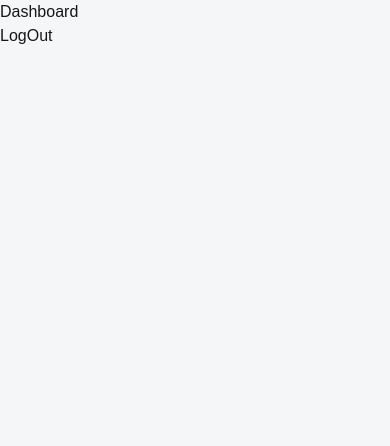
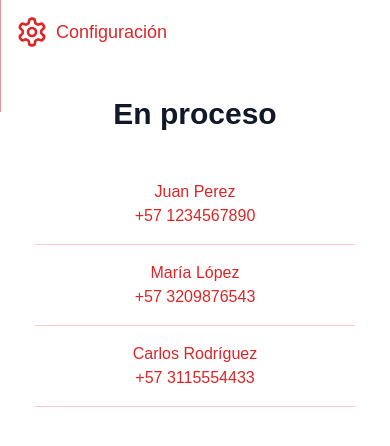
Before and after one commit to StrokeE-App/paramedic-app, a Next.js app: page /dashboard in a window 390 px wide. Shown: the top 446 px of the page. Built offline with nearby package versions, Linux system fonts and the light colour scheme; no server answers; sample sign-in values are in the browser's storage.

Commit message:
Feat/strokee 16/dashboard emergency reception (#4)
* feat: create dashboard view

* feat: create settings menu, create emergency mockups and connect emergency card with emergency details view

* refactor: remove console.logs

* fix: make login page responsive

```diff
--- a/app/dashboard/page.tsx
+++ b/app/dashboard/page.tsx
@@ -1,22 +1,27 @@
 'use client';
-import { useAuth } from '@/context/AuthContext';
-import { SignOut } from '@/firebase/config';
+
+// Mocks
+import {emergenciesList} from '@/mocks/emergency';
+
+// Components
+import EmergencyCard from '@/components/EmergencyCard';
+import SettingsMenu from '@/components/SettingsMenu';
 
 export default function Dashboard() {
-  const { user } = useAuth();
+	return (
+		<main className="min-h-screen bg-white p-4">
+			{/* Header */}
+			<SettingsMenu />
 
-  const handleLogOut = async () => {
-    try {
-      await SignOut();
-    } catch (error) {
-      console.error('Error logging out:', error);
-    }
-  };
+			{/* Main Content */}
+			<div className="mt-12 px-4 flex flex-col items-center w-full">
+				<h1 className="text-3xl font-bold text-gray-900 mb-8">En proceso</h1>
 
-  return (
-    <div>
-      <h1>Dashboard</h1>
-      <button onClick={handleLogOut}>LogOut</button>
-    </div>
-  );
+				{/* Patient Information */}
+				{emergenciesList.map((emergency) => (
+					<EmergencyCard key={emergency.emergencyId} userName={emergency.userName} userPhone={emergency.userPhone} emergencyId={emergency.emergencyId} />
+				))}
+			</div>
+		</main>
+	);
 }
--- a/app/emergency/[emergencyId]/page.tsx
+++ b/app/emergency/[emergencyId]/page.tsx
@@ -1,50 +1,40 @@
 'use client';
 
-import React, {useState, useEffect} from 'react'
-import { EmergencyInfo } from '@/types';
+import React, {useState, useEffect} from 'react';
+import {EmergencyInfo} from '@/types';
+import {ArrowBigLeft} from 'lucide-react';
+import Link from 'next/link';
+
+// Mocks
+import {emergency1} from '@/mocks/emergency';
+
+// Components
 import EmergencyInfoComponent from '@/components/EmergencyInfoComponent';
 import ConfirmStrokeComponent from '@/components/ConfirmStrokeComponent';
-import { ArrowBigLeft } from 'lucide-react';
-import Link from 'next/link';
-export default function EmergencyClientPage({
-  params,
-}: {
-  params: Promise<{ emergencyId: string }>;
-}) {
-  const { emergencyId } = React.use(params);
-  const [emergency, setEmergency] = useState< EmergencyInfo | null >(null);
-  const myEmergencyId = emergencyId || "123";
-  //Delete after fetching emergency info
-  const fiveMinutesAgo = new Date(Date.now() - 5 * 60 * 1000);
+
+export default function EmergencyClientPage({params}: {params: Promise<{emergencyId: string}>}) {
+	const {emergencyId} = React.use(params);
+	const [emergency, setEmergency] = useState<EmergencyInfo | null>(null);
+	const myEmergencyId = emergencyId || '123';
 
 	useEffect(() => {
 		// Fetch emergency info
 		// setEmergency(emergencyInfo);
+		// make a new date with the current date and then pass it to a string
 
-    // //Delete after fetching emergency info
-    setEmergency({
-      emergencyId: myEmergencyId ?? "123", // Ensure emergencyId is a string
-      userName: "Juan Perez",
-      userPhone: "1234567890",
-      userAge: 30,
-      userAddress: "Calle 123",
-      userWeight: 77.5,
-      userHeight: 170.5,
-      emergencyTime: fiveMinutesAgo,
-      emergencyLocation: "Calle 123",
-    });
-
+		// Delete after fetching emergency info
+		setEmergency(emergency1);
 	}, [emergencyId]);
 
 	return (
 		<div>
-      <div className='text-customRed mt-4 ml-4'>
-        <Link href='/dashboard'>
-          <ArrowBigLeft size={48}/>
+			<div className="text-customRed mt-4 ml-4">
+				<Link href="/dashboard">
+					<ArrowBigLeft size={48} />
 				</Link>
 			</div>
-      <EmergencyInfoComponent {...emergency}/>
-      <ConfirmStrokeComponent emergencyId={myEmergencyId}/>
+			<EmergencyInfoComponent {...emergency} />
+			<ConfirmStrokeComponent emergencyId={myEmergencyId} />
 		</div>
-  )
+	);
 }
--- a/app/layout.tsx
+++ b/app/layout.tsx
@@ -1,7 +1,7 @@
 import type {Metadata} from 'next';
 import {Geist, Geist_Mono} from 'next/font/google';
 import './globals.css';
-import { AuthProvider } from '@/context/AuthContext';
+import {AuthProvider} from '@/context/AuthContext';
 
 const geistSans = Geist({
 	variable: '--font-geist-sans',
@@ -26,9 +26,7 @@ export default function RootLayout({
 	return (
 		<html lang="es">
 			<body className={`${geistSans.variable} ${geistMono.variable} antialiased bg-customWhite`}>
-				<AuthProvider>
-					{children}
-				</AuthProvider>
+				<AuthProvider>{children}</AuthProvider>
 			</body>
 		</html>
 	);
--- a/app/login/page.tsx
+++ b/app/login/page.tsx
@@ -25,7 +25,7 @@ export default function Login() {
 	}, [router]);
 
 	return (
-		<main className="flex min-h-screen flex-col items-center justify-center p-24 gap-8">
+		<main className="flex min-h-screen flex-col items-center justify-center p-8 gap-8">
 			<StrokeeLogo />
 			<LoginForm placeholder="Id. Ambulancia" />
 		</main>
--- /dev/null
+++ b/components/EmergencyCard.tsx
@@ -0,0 +1,25 @@
+
+import { useRouter } from "next/navigation";
+
+interface EmergencyCardProps {
+    userName: string;
+    userPhone: string;
+    emergencyId: string;
+}
+
+export default function EmergencyCard({ userName, userPhone, emergencyId }: EmergencyCardProps) {
+    const router = useRouter();
+
+    const handleClick = () => {
+        router.push(`/emergency/${emergencyId}`);
+    };
+
+    return (
+        <>
+            <div onClick={handleClick} className="border-b border-red-200 py-4 w-full max-w-80 cursor-pointer">
+                <p className="text-center text-red-600 font-medium">{userName}</p>
+                <p className="text-center text-red-600">+57 {userPhone}</p>
+            </div>
+        </>
+    );
+}
--- /dev/null
+++ b/components/SettingsMenu.tsx
@@ -0,0 +1,63 @@
+'use client';
+
+import {Settings, X} from 'lucide-react';
+import {useState, useEffect} from 'react';
+import {SignOut} from '@/firebase/config';
+
+export default function SettingsMenu() {
+	const [isOpen, setIsOpen] = useState(false);
+
+	// Close panel when pressing Escape key
+	useEffect(() => {
+		const handleEscape = (event: KeyboardEvent) => {
+			if (event.key === 'Escape') {
+				setIsOpen(false);
+			}
+		};
+
+		document.addEventListener('keydown', handleEscape);
+		return () => document.removeEventListener('keydown', handleEscape);
+	}, []);
+
+	const handleLogOut = async () => {
+		try {
+			await SignOut();
+		} catch (error) {
+			console.error('Error logging out:', error);
+		}
+	};
+
+	return (
+		<>
+			{/* Settings Button */}
+			<div onClick={() => setIsOpen(true)} className="flex items-center gap-2 text-red-600 cursor-pointer z-20">
+				<Settings className="w-8 h-8" />
+				<span className="text-lg font-medium">Configuración</span>
+			</div>
+
+			{/* Overlay */}
+			{isOpen && <div className="fixed inset-0 bg-black bg-opacity-50 transition-opacity z-30" onClick={() => setIsOpen(false)} />}
+
+			{/* Side Panel */}
+			<div
+				className={`fixed top-0 left-0 h-full w-3/4 max-w-sm bg-white transform transition-transform duration-300 ease-in-out z-40 ${
+					isOpen ? 'translate-x-0' : '-translate-x-full'
+				}`}
+			>
+				{/* Panel Header */}
+				<div className="relative bg-red-600 text-white p-6">
+					<h2 className="text-2xl font-medium">Hola,</h2>
+					<p className="text-2xl font-black">Paramédico!</p>
+					<X onClick={() => setIsOpen(false)} className="absolute top-6 right-6 w-6 h-6 cursor-pointer" />
+				</div>
+
+				{/* Panel Footer with Logout Button */}
+				<div className="absolute bottom-0 left-0 right-0 p-6">
+					<button onClick={handleLogOut} className="text-red-600 text-lg font-medium hover:text-red-700">
+						Cerrar sesión
+					</button>
+				</div>
+			</div>
+		</>
+	);
+}
--- /dev/null
+++ b/mocks/emergency.ts
@@ -0,0 +1,41 @@
+import {EmergencyInfo} from '@/types';
+
+const emergency1: EmergencyInfo = {
+	emergencyId: '123',
+	userName: 'Juan Perez',
+	userPhone: '1234567890',
+	userAge: 30,
+	userAddress: 'Calle 123',
+	userWeight: 77.5,
+	userHeight: 170.5,
+	emergencyTime: new Date(Date.now() - 5 * 60 * 1000), // 5 minutes ago
+	emergencyLocation: 'Calle 123',
+};
+
+const emergency2: EmergencyInfo = {
+	emergencyId: '456',
+	userName: 'María López',
+	userPhone: '3209876543',
+	userAge: 45,
+	userAddress: 'Carrera 45 #67-89',
+	userWeight: 65.2,
+	userHeight: 165.0,
+	emergencyTime: new Date(Date.now() - 15 * 60 * 1000), // 15 minutes ago
+	emergencyLocation: 'Carrera 45 #67-89',
+};
+
+const emergency3: EmergencyInfo = {
+	emergencyId: '789',
+	userName: 'Carlos Rodríguez',
+	userPhone: '3115554433',
+	userAge: 52,
+	userAddress: 'Avenida 78 #12-34',
+	userWeight: 82.3,
+	userHeight: 178.0,
+	emergencyTime: new Date(Date.now() - 30 * 60 * 1000), // 30 minutes ago
+	emergencyLocation: 'Avenida 78 #12-34',
+};
+
+const emergenciesList: EmergencyInfo[] = [emergency1, emergency2, emergency3];
+
+export {emergency1, emergency2, emergency3, emergenciesList};
```
Lines whose indentation alone changed are shown as unchanged.
